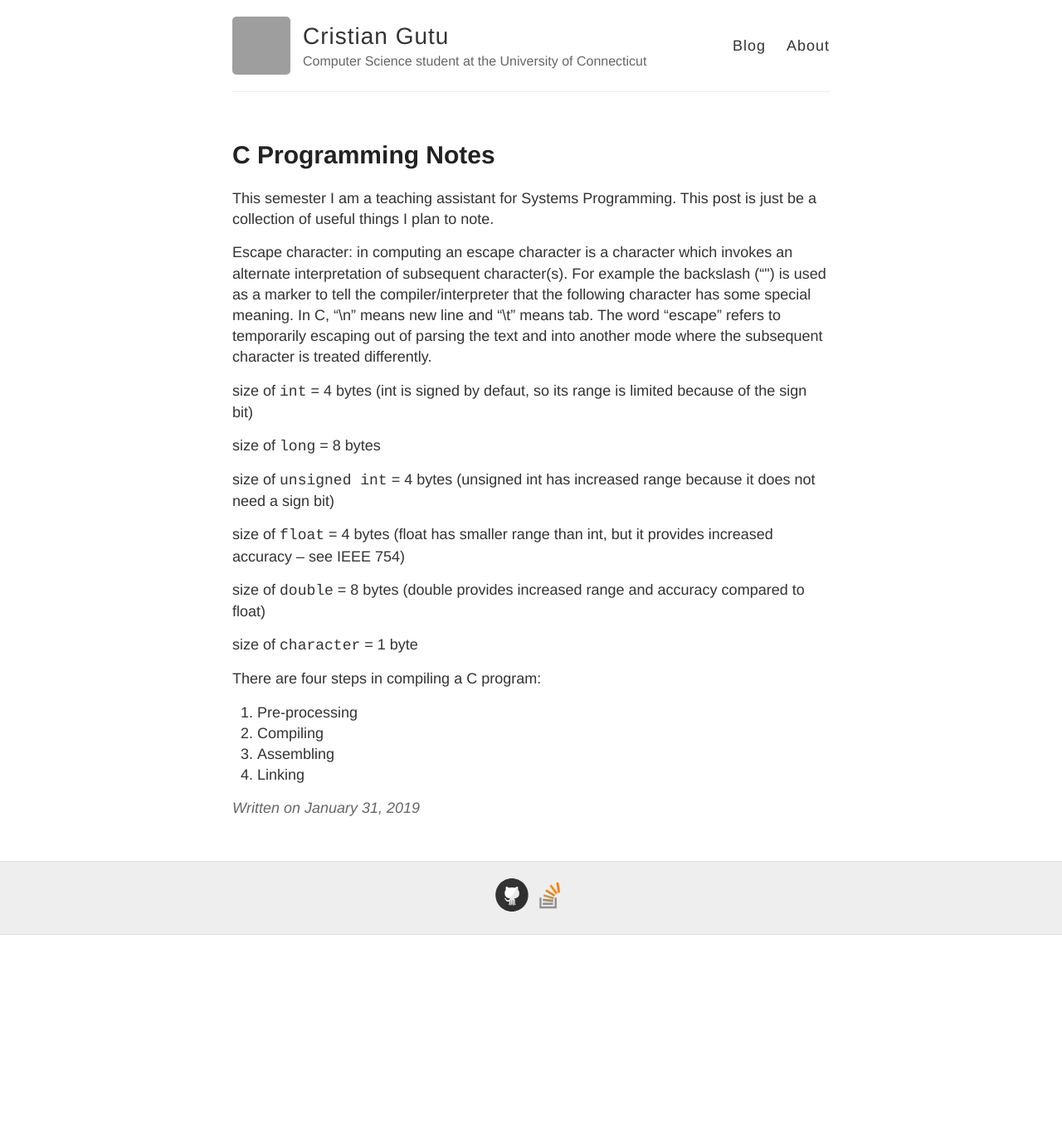
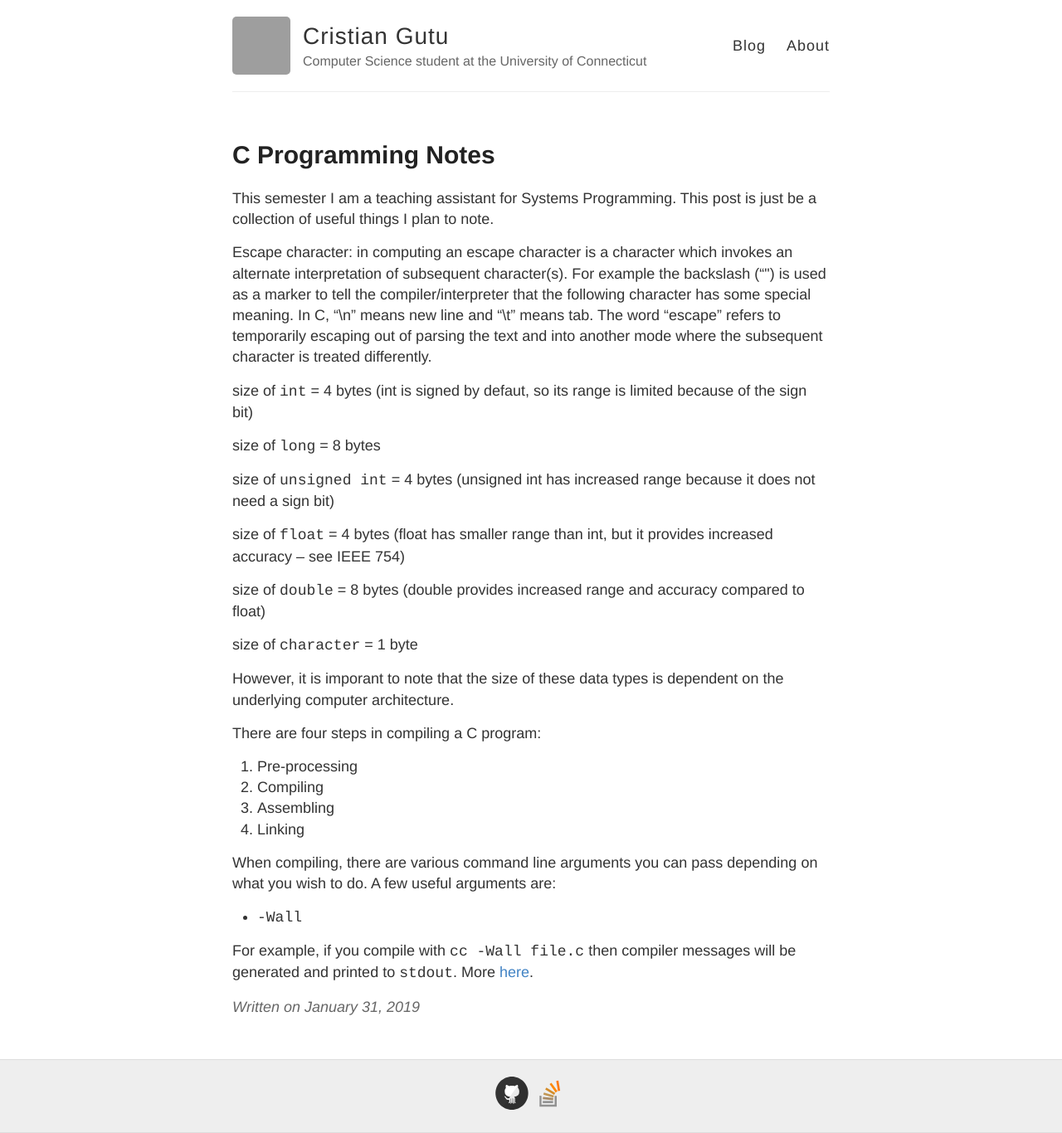
Before and after one commit to gutucristian/gutucristian.github.io, a Jekyll site: the page built from _posts/2019-1-31-C-Programming-Notes.md, in a window 1280 px wide. Shown: the whole page at 83% size. Built offline with Jekyll 4.4.1, drawn with Linux system fonts in a browser that asks for light colours; our own code applies the rules of GitHub Pages for plain Markdown files; before the commit the page ends 1127 px from its top, so only the background shows below that; grey boxes are pictures that could not be loaded.

Commit message:
Update 2019-1-31-C-Programming-Notes.md

```diff
--- a/_posts/2019-1-31-C-Programming-Notes.md
+++ b/_posts/2019-1-31-C-Programming-Notes.md
@@ -14,8 +14,15 @@ size of `double` = 8 bytes (double provides increased range and accuracy compare
 
 size of `character` = 1 byte
 
+However, it is imporant to note that the size of these data types is dependent on the underlying computer architecture.
+
 There are four steps in compiling a C program:
 1. Pre-processing
 2. Compiling
 3. Assembling
 4. Linking
+
+When compiling, there are various command line arguments you can pass depending on what you wish to do. A few useful arguments are:
+- `-Wall`
+
+For example, if you compile with `cc -Wall file.c` then compiler messages will be generated and printed to `stdout`. More [here](https://www.rapidtables.com/code/linux/gcc/gcc-wall.html).
```
